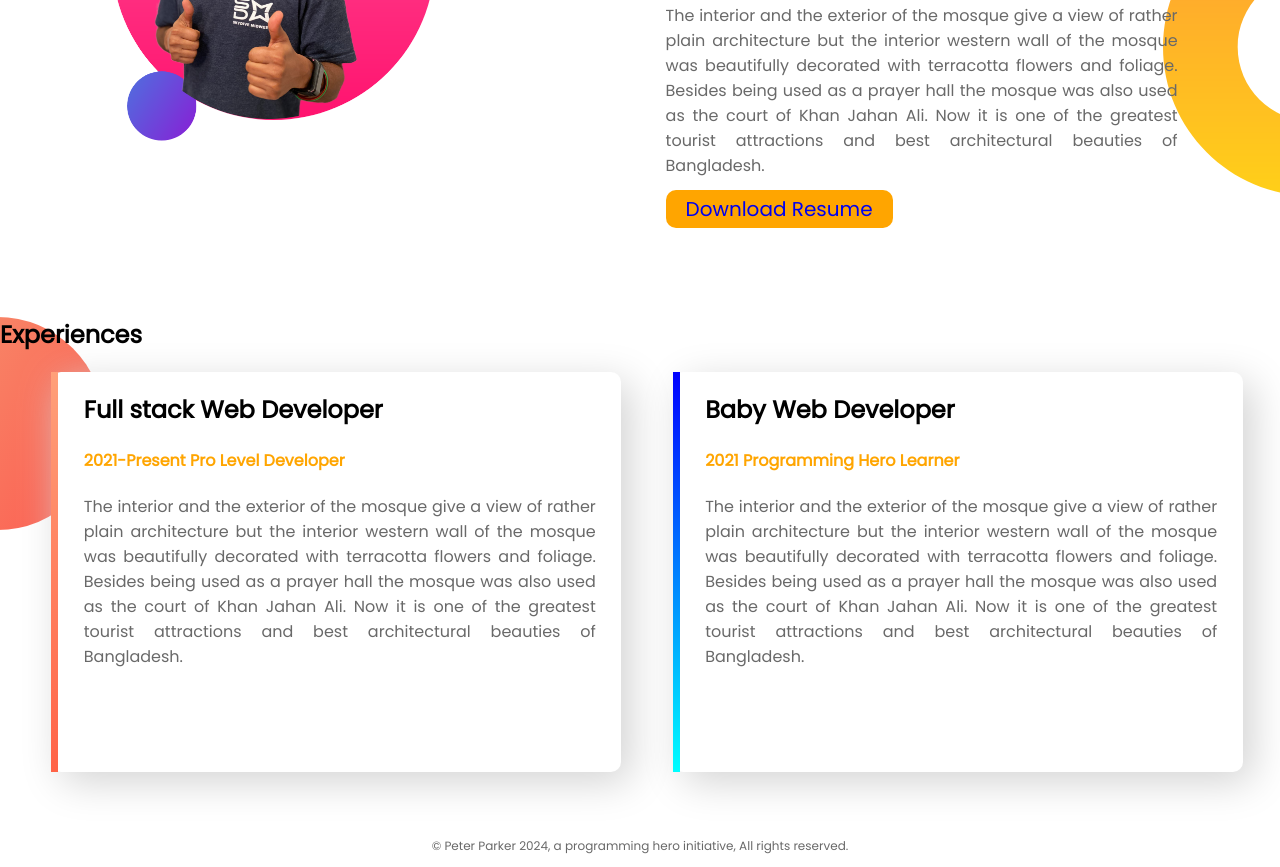
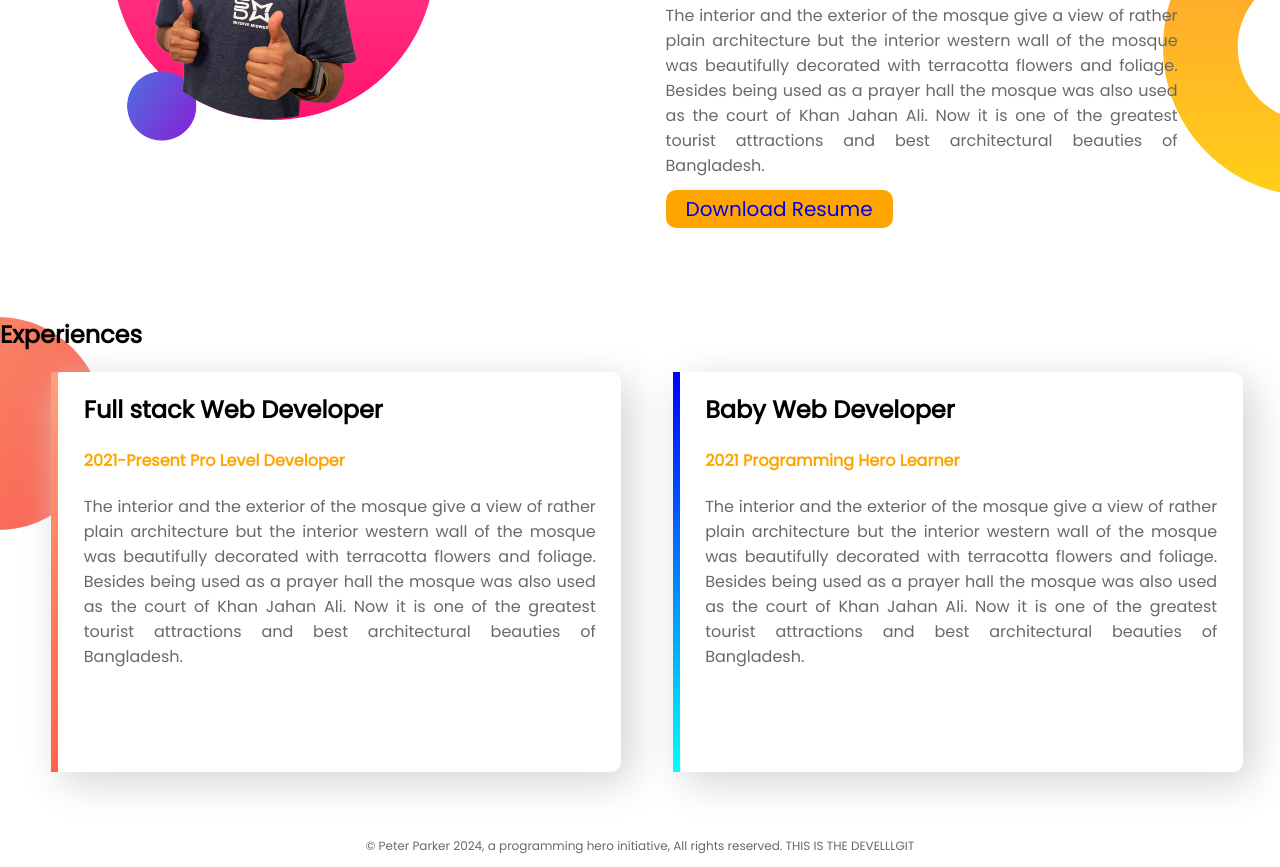
Before and after one commit to Naaf-Izz/practice-jhankar-images, a plain HTML site: page index.html in a window 1280 px wide. Shown: the part 723-1590 px from the top of the page. Drawn offline with Linux system fonts and the light colour scheme.

Commit message:
added something to dev bracnch

```diff
--- a/index.html
+++ b/index.html
@@ -65,6 +65,6 @@
 </body>
 
 
-<footer> <p> © Peter Parker 2024, a programming hero initiative, All rights reserved.</p> </footer>
+<footer> <p> © Peter Parker 2024, a programming hero initiative, All rights reserved. THIS IS THE DEVELLLGIT </p> </footer>
 
 </html>
```
